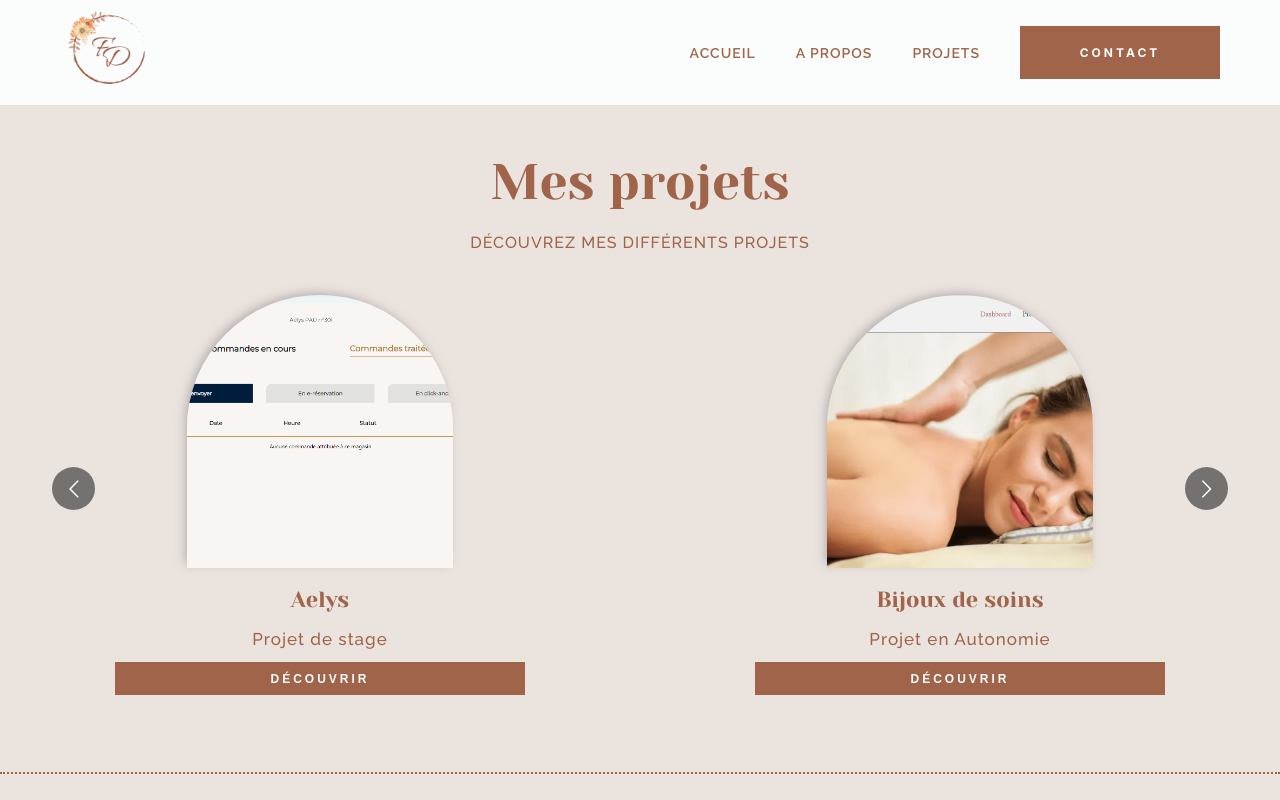
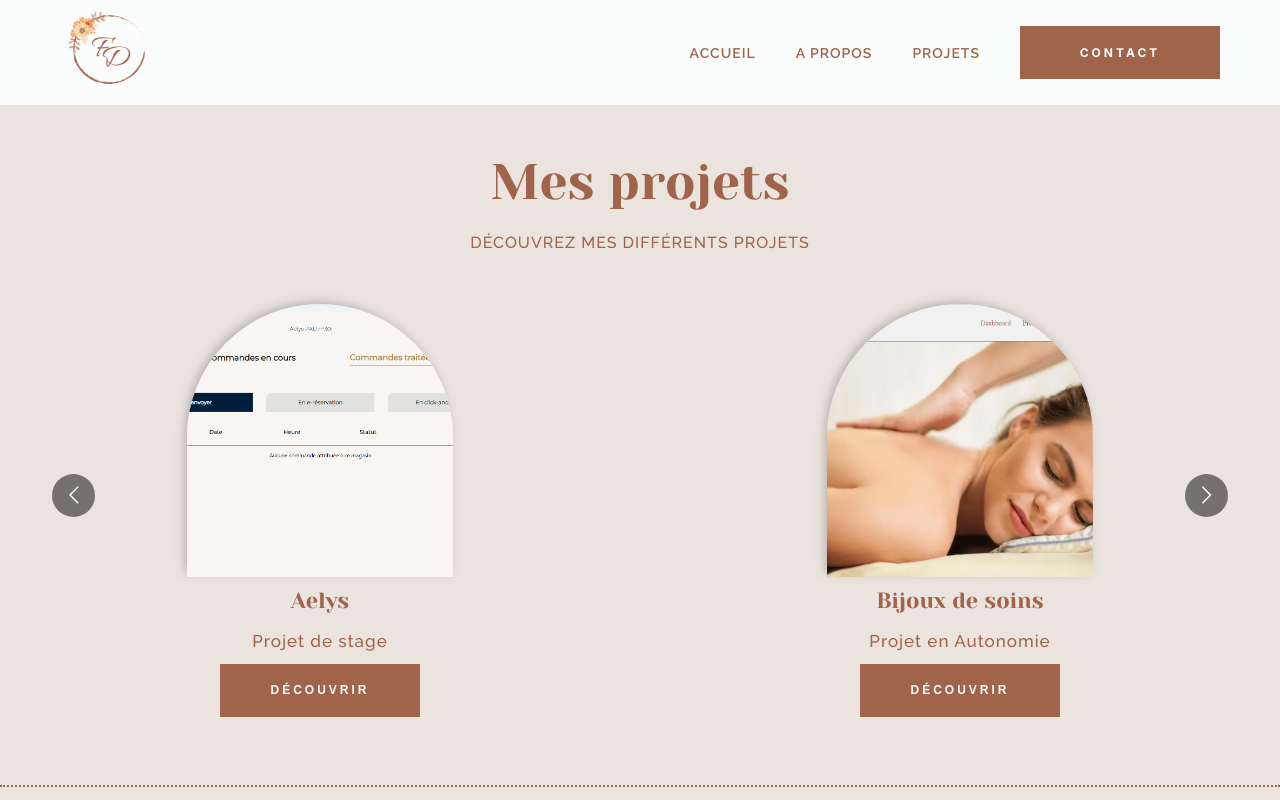
Before and after one commit to FannyDFT/Portfolio, a Next.js app: page /projects in a window 1280 px wide. Shown: the top 800 px of the page. Built offline with nearby package versions, Linux system fonts and the light colour scheme.

Commit message:
bug link

```diff
--- a/src/components/About/About.tsx
+++ b/src/components/About/About.tsx
@@ -5,6 +5,7 @@ import Button from "../Button/Button";
 import img from "../../../public/assets/images/photos/pres.png";
 import fleurs from "../../../public/assets/images/photos/fleurs.jpeg";
 import "./_about.scss";
+import Link from "next/link";
 
 function About() {
   return (
@@ -25,7 +26,9 @@ function About() {
             davantage et à rester à la pointe des dernières tendances."
           />
           <div className="container_about__content__text__btn">
-            <Button type="button" link="/about" text="Me Découvrir" />
+            <Link href="/about">
+              <Button type="button" text="Me Découvrir" />
+            </Link>
           </div>
         </div>
       </div>
--- a/src/components/About/_about.scss
+++ b/src/components/About/_about.scss
@@ -80,6 +80,10 @@
       height: 100%;
       color: variables.$brown;
 
+      a {
+        text-decoration: none;
+      }
+
       //Format Tablette
       @media screen and ((min-width: 768px) and (max-width: 991px)) {
         width: 100%;
--- a/src/components/Button/Button.tsx
+++ b/src/components/Button/Button.tsx
@@ -3,7 +3,7 @@ import React from "react";
 import "./_button.scss";
 
 interface ButtonProps {
-  onClick: () => void;
+  onClick?: () => void;
   text: string;
   type?: "button" | "submit" | "reset";
 }
--- a/src/components/Home/Home.tsx
+++ b/src/components/Home/Home.tsx
@@ -7,6 +7,7 @@ import fond from "../../../public/assets/images/photos/panier.jpeg";
 import photo from "../../../public/assets/images/photos/photo-accueil.jpg";
 import "./_home.scss";
 import Profil from "../Profil/Profil";
+import Link from "next/link";
 
 function Accueil() {
   return (
@@ -38,7 +39,9 @@ function Accueil() {
           </div>
 
           <div className="container-home__content__profil__button">
-            <Button text="On y va ?" type="button" link="/projects" />
+            <Link href="/projects">
+              <Button text="On y va ?" type="button" />
+            </Link>
           </div>
         </div>
       </div>
--- a/src/components/Home/_home.scss
+++ b/src/components/Home/_home.scss
@@ -83,6 +83,9 @@
     }
 
     &__profil {
+      a {
+        text-decoration: none;
+      }
       display: flex;
       flex-direction: column;
       align-items: flex-start;
--- a/src/components/Projects/content/ProjectCard.tsx
+++ b/src/components/Projects/content/ProjectCard.tsx
@@ -4,6 +4,7 @@ import "./_projectcard.scss";
 import Button from "../../Button/Button";
 
 import { Raleway, Yeseva_One } from "next/font/google";
+import Link from "next/link";
 
 const raleway = Raleway({ subsets: ["latin"] });
 const yeseva = Yeseva_One({ weight: "400", subsets: ["latin"] });
@@ -33,7 +34,10 @@ function ProjectCard({
       <div className="container_card__text">
         <h1 className={yeseva.className}>{title}</h1>
         <h2 className={raleway.className}>{subtitle}</h2>
-        <Button type="button" text="Découvrir" onClick={() => projectLink} />
+        <Link href={projectLink}>
+          <Button type="button" text="Découvrir" />
+        </Link>
+
         <div className="container_card__text__line">
           <div className="container_card__text__line__style"></div>
         </div>
--- a/src/components/Projects/content/_projectcard.scss
+++ b/src/components/Projects/content/_projectcard.scss
@@ -53,6 +53,15 @@
   }
 
   &__text {
+    a {
+      text-decoration: none;
+      width: 100%;
+      display: flex;
+      justify-content: center;
+      button {
+        @include variables.button;
+      }
+    }
     height: 30%;
     width: 100%;
     display: flex;
@@ -96,12 +105,6 @@
       }
     }
 
-    button {
-      @include variables.button;
-      height: 25%;
-      width: 80%;
-    }
-
     &__line {
       width: 100%;
       height: 25%;
```
